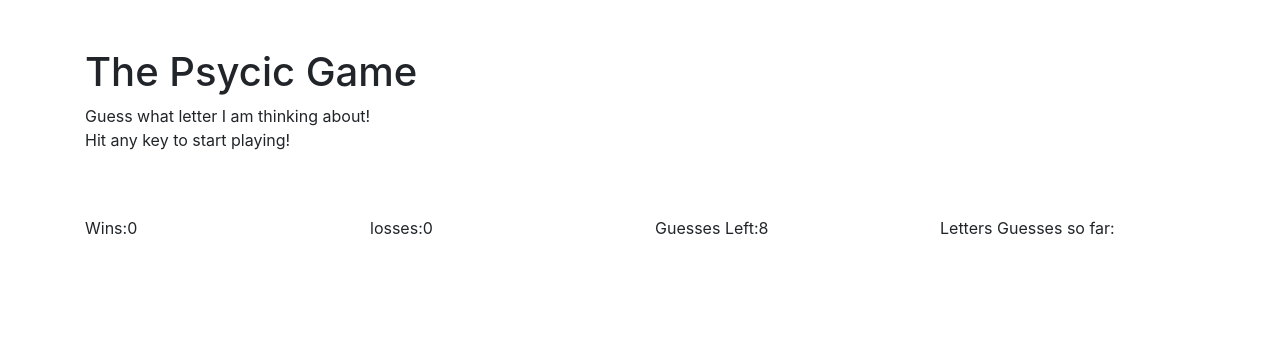
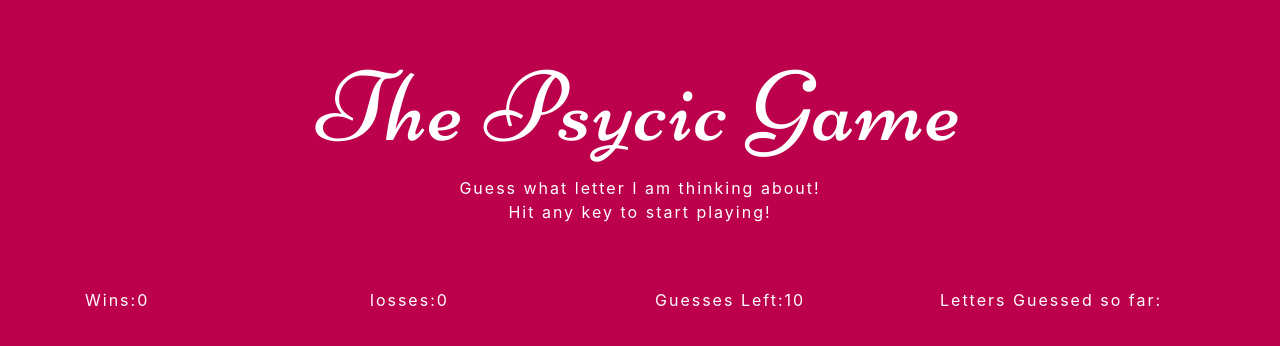
Before and after one commit to EMalley/PsychicGame, a plain HTML site: page index.html in a window 1280 px wide. Drawn offline with nearby package versions, Linux system fonts and the light colour scheme.

Commit message:
finalBeforeClass

```diff
--- a/assets/javascript/game.js
+++ b/assets/javascript/game.js
@@ -5,12 +5,11 @@ var wins = 0;
 var losses = 0;
 var guessesLeft = 10;
 var lettersGuessed = [];     //set pushes to this.
-
 // reference To DOM Elements
 var $wins = document.getElementById("wins")
 var $losses = document.getElementById("losses")
-var $guessesLeft = document.getElementById("guesses-Left")
-var $incorrectGuesses = document.getElementById("incorrect-Guesses")
+var $guessesLeft = document.getElementById("guessesLeft")
+var $incorrectLetters = document.getElementById("incorrectLetters")
 
 // randomly Chooses a letter from the Array
 chosenLetter = letters[Math.floor(Math.random() * letters.length)];
@@ -20,19 +19,29 @@ console.log(chosenLetter)
 document.onkeyup = function (event) {
     var userGuess = event.key;
 
+
     if (userGuess === chosenLetter) {
         wins++;
+        guessesLeft = 10
+        lettersGuessed = []
+
     };
+
     if (userGuess != chosenLetter) {
-        guessesLeft--
+        guessesLeft --;
+        lettersGuessed.push(userGuess);
     };
+
     if (guessesLeft === 0) {
         losses++
+        guessesLeft = 10
+        lettersGuessed = []
     }
 
 
 // logs information from game to DOM
 $wins.textContent = wins;
 $losses.textContent = losses;
-$incorrectGuesses.textContent = lettersGuessed
+$incorrectLetters.textContent = lettersGuessed;
+$guessesLeft.textContent = guessesLeft;
 }
--- a/assets/style.css
+++ b/assets/style.css
@@ -0,0 +1,22 @@
+body {
+    background-color: #bc004c;
+    color: #ffffff
+}
+
+h1 {
+    font-family: 'Niconne', cursive;
+    font-size: 100px
+}
+
+
+.main {
+    text-align: center;
+    letter-spacing: 2px;
+
+
+}
+
+p {
+    letter-spacing: 2px;
+
+}
--- a/index.html
+++ b/index.html
@@ -6,15 +6,16 @@
     <meta http-equiv="X-UA-Compatible" content="IE=edge">
     <title>PsycicGame</title>
     <meta name="viewport" content="width=device-width, initial-scale=1">
+    <link rel="stylesheet" href="https://stackpath.bootstrapcdn.com/bootstrap/4.1.3/css/bootstrap.min.css" integrity="sha384-MCw98/SFnGE8fJT3GXwEOngsV7Zt27NXFoaoApmYm81iuXoPkFOJwJ8ERdknLPMO" crossorigin="anonymous">
+    <link href="https://fonts.googleapis.com/css?family=Niconne" rel="stylesheet">
     <link rel="stylesheet" type="text/css" media="screen" href="assets/style.css" />
-    <link rel="stylesheet" href="https://stackpath.bootstrapcdn.com/bootstrap/4.1.3/css/bootstrap.min.css" integrity="sha384-MCw98/SFnGE8fJT3GXwEOngsV7Zt27NXFoaoApmYm81iuXoPkFOJwJ8ERdknLPMO" crossorigin="anonymous">
 
 </head>
 
 <body>
     <div class="container">
         <div class="row">
-            <div class="col-md-12 m-auto py-5">
+            <div class="col-md-12 m-auto py-5 main">
                 <h1>The Psycic Game</h1>
                 <p>Guess what letter I am thinking about!<br>
                  Hit any key to start playing!</p>
@@ -25,16 +26,16 @@
     <div class="container py-10">
         <div class="row">
             <div class="col-md-3">
-                <p id="wins">Wins:0</p>
+                <p>Wins:<span id="wins">0</span></p>
             </div>
             <div class="col-md-3">
-                <p id="losses">losses:0</p>
+                <p>losses:<span id="losses">0</span></p>
             </div>
             <div class="col-md-3">
-                <p id="guesses-Left">Guesses Left:8</p>
+                <p>Guesses Left:<span id="guessesLeft">10</span></p>
             </div>
             <div class="col-md-3">
-                <p id="incorrect-Guesses">Letters Guesses so far:</p>
+                <p>Letters Guessed so far:<span id="incorrectLetters"></span></p>
             </div>
         </div>
     </div>
```
Also changed, not shown: 1 other file.
